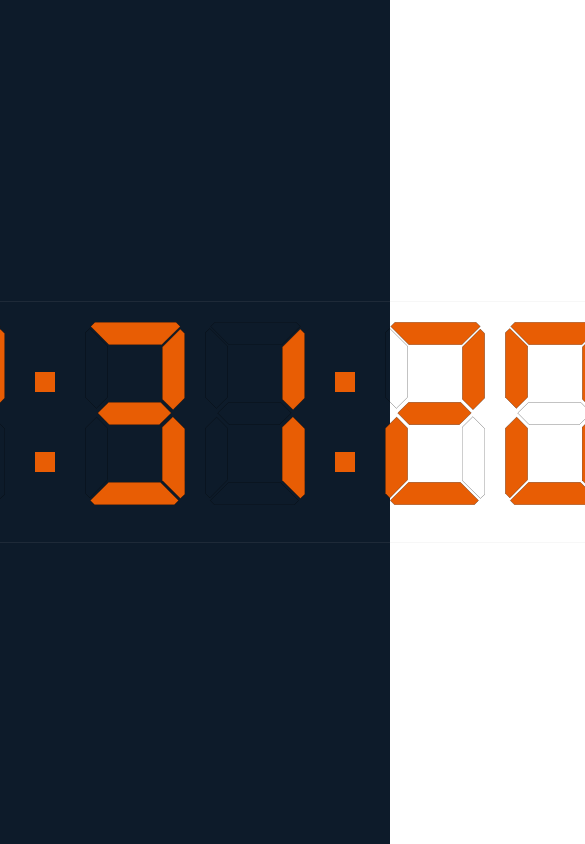
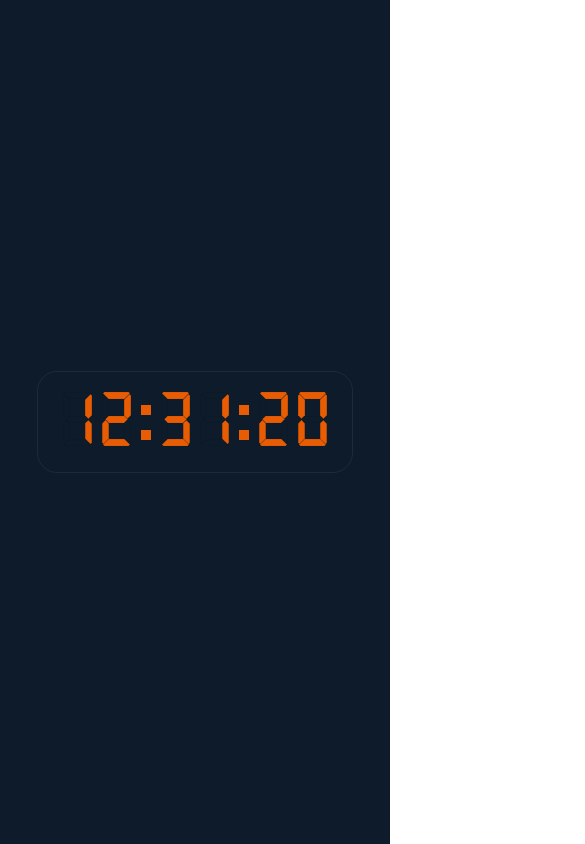
Before and after one commit to Brightmuk/Portfolio, a React (Create React App) app: page / in a window 390 px wide. Shown: the top 844 px of the page, 585 px wide, since content can reach past the window. Built offline with nearby package versions, Linux system fonts and the light colour scheme.

Commit message:
Make clock screen responsive

```diff
--- a/src/App.css
+++ b/src/App.css
@@ -85,3 +85,131 @@
   height: 20px;
   background-color: #e85d04;
 }
+@media (max-width:900px){
+  .digit {
+    height: 120px;
+    width: 60px;
+    margin: 0 10px;
+  }
+
+  .top {
+    left: 5px;
+    width: 51px;
+    height: 13px;
+  }
+
+  .top-left {
+    left: 0px;
+    top:1px;
+    width: 14px;
+    height: 48px;
+  }
+
+  .top-right {
+    right: 0px;
+    top:2px;
+    width: 14px;
+    height: 48px;
+  }
+
+  .center {
+    top: 43px;
+    left: 8px;
+    width: 44px;
+    height: 13px;
+  }
+
+  .bottom-left {
+    left: 0;
+    top: 50px;
+    width: 14px;
+    height: 48px;
+  }
+
+  .bottom-right {
+    right: 0;
+    top: 50px;
+    width: 14px;
+    height: 48px
+  }
+
+  .bottom {
+    bottom: 20px;
+    left: 4px;
+    width: 52px;
+    height: 13px
+  }
+
+  .colon {
+    margin: 10px;
+  }
+
+  .colon .box {
+    width: 15px;
+    height: 15px;
+  }
+}
+@media (max-width:600px){
+  .digit {
+    height: 60px;
+    width: 29px;
+    margin: 0 5px;
+  }
+
+  .top {
+    left: 1px;
+    width: 27px;
+    height: 7px;
+  }
+
+  .top-left {
+    left: 0px;
+    top:2px;
+    width: 7px;
+    height: 25px;
+  }
+
+  .top-right {
+    right: 0px;
+    top:2px;
+    width: 7px;
+    height: 25px;
+  }
+
+  .center {
+    top: 24px;
+    left: 3px;
+    width: 23px;
+    height: 7px;
+  }
+
+  .bottom-left {
+    left: 0;
+    top: 28px;
+    width: 7px;
+    height: 24px;
+  }
+
+  .bottom-right {
+    right: 0;
+    top: 28px;
+    width: 7px;
+    height: 24px
+  }
+
+  .bottom {
+    bottom: 6px;
+    left: 1px;
+    width: 27px;
+    height: 7px
+  }
+
+  .colon {
+    margin: 5px;
+  }
+
+  .colon .box {
+    width: 10px;
+    height: 10px;
+  }
+}
```
